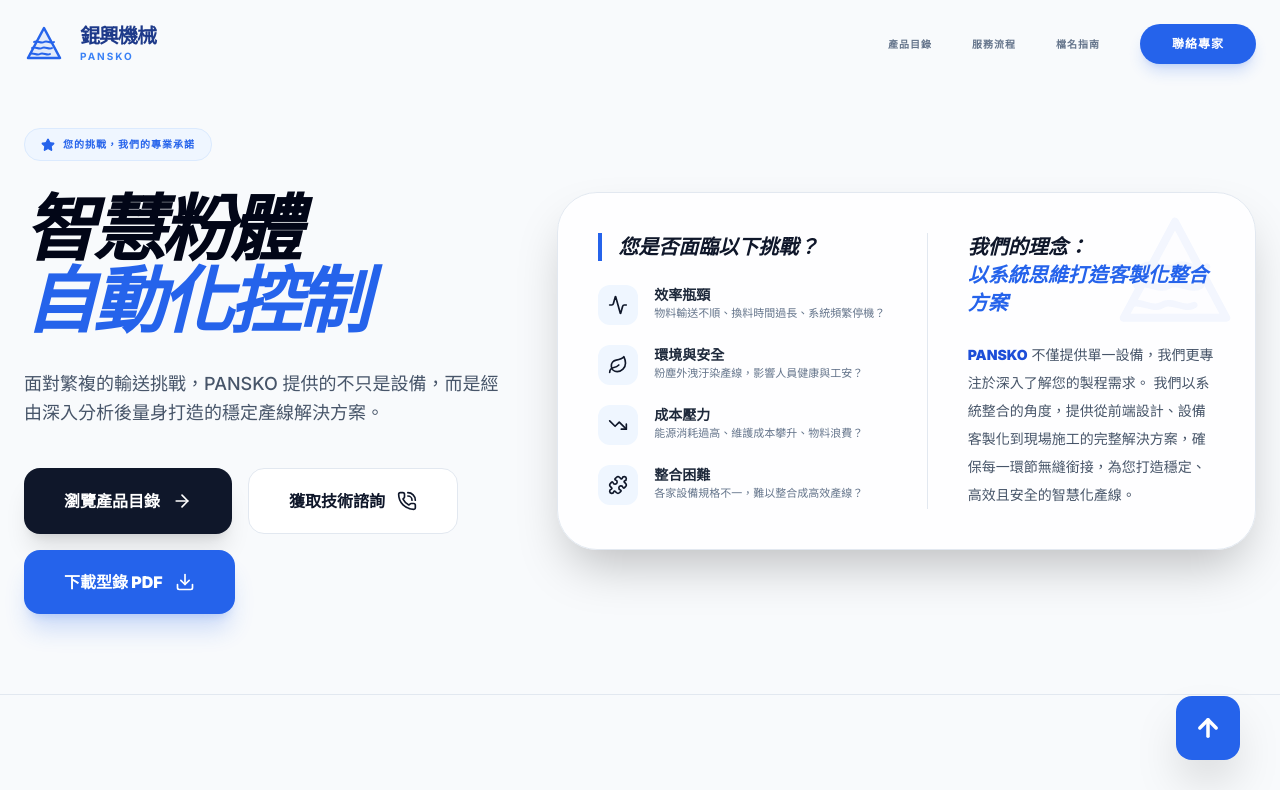
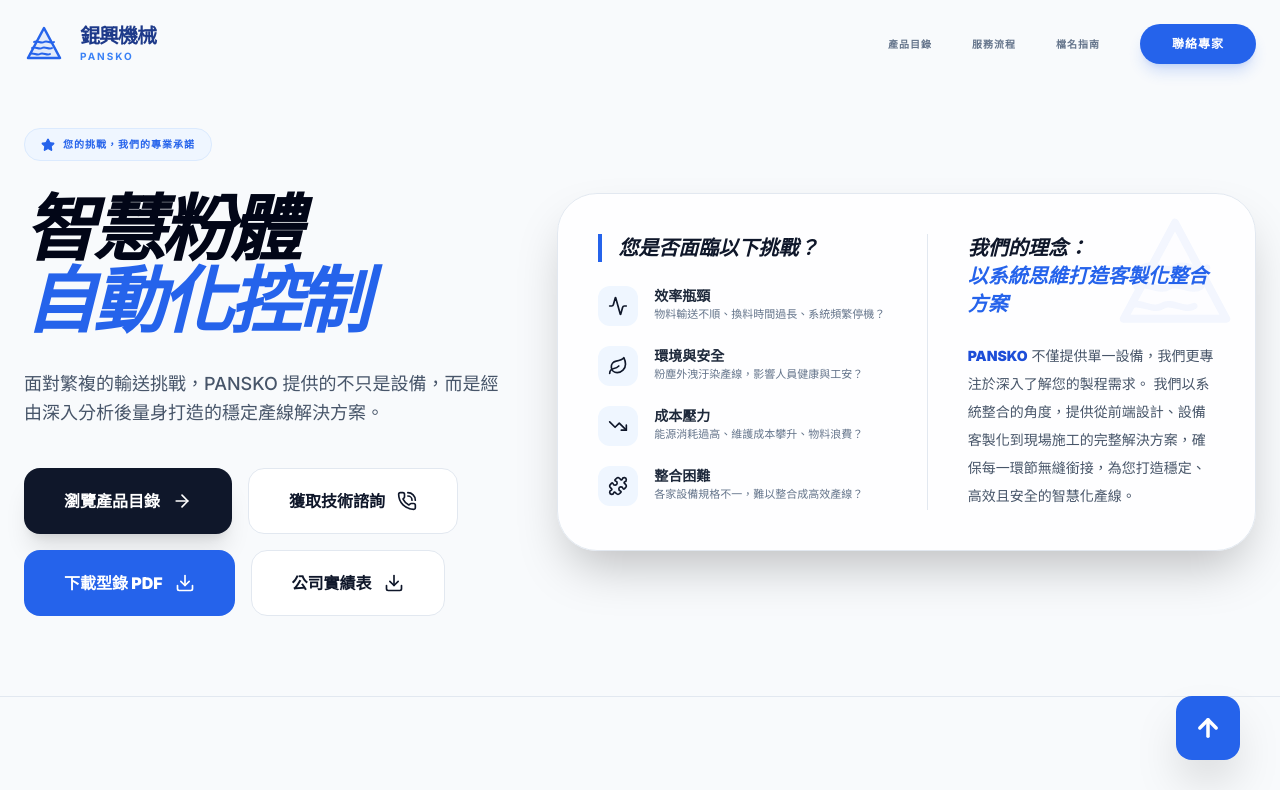
Before and after one commit to zack31717-alt/pansko, a React (Vite) app: page / in a window 1280 px wide. Shown: the top 790 px of the page. Built offline with nearby package versions, Linux system fonts and the light colour scheme.

Commit message:
Add company performance PDF

```diff
--- a/App.tsx
+++ b/App.tsx
@@ -217,30 +217,48 @@ const App: React.FC = () => {
             <p className="text-lg text-slate-600 mb-10 font-medium leading-relaxed max-w-lg">
               面對繁複的輸送挑戰，PANSKO 提供的不只是設備，而是經由深入分析後量身打造的穩定產線解決方案。
             </p>
-            <div className="flex flex-wrap gap-4">
+           <div className="flex flex-wrap gap-4">
   <button
     onClick={() => scrollTo('products')}
-    className="px-10 py-5 bg-slate-900 text-white font-black rounded-2xl hover:bg-slate-800 shadow-xl transition-all flex items-center gap-3 group"
+    className="px-10 py-5 bg-slate-900 text-white font-black rounded-2xl
+               hover:bg-slate-800 shadow-xl transition-all flex items-center gap-3 group"
   >
-    瀏覽產品目錄 <ArrowRight size={20} className="group-hover:translate-x-1" />
+    瀏覽產品目錄
+    <ArrowRight size={20} className="group-hover:translate-x-1" />
   </button>
 
   <button
     onClick={() => scrollTo('contact')}
-    className="px-10 py-5 bg-white text-slate-900 border border-slate-200 font-black rounded-2xl hover:bg-slate-50 transition-all flex items-center gap-3"
+    className="px-10 py-5 bg-white text-slate-900 border border-slate-200 font-black rounded-2xl
+               hover:bg-slate-50 transition-all flex items-center gap-3"
   >
-    獲取技術諮詢 <PhoneCall size={20} />
+    獲取技術諮詢
+    <PhoneCall size={20} />
   </button>
 
+  {/* 型錄下載 */}
   <a
     href="/kunhing-catalog.pdf"
-    target="_blank"
-    rel="noopener noreferrer"
-    className="px-10 py-5 bg-blue-600 text-white font-black rounded-2xl hover:bg-blue-700 shadow-xl shadow-blue-600/20 transition-all flex items-center gap-3"
+    download
+    className="px-10 py-5 bg-blue-600 text-white font-black rounded-2xl
+               hover:bg-blue-700 transition-all flex items-center gap-3"
   >
-    下載型錄 PDF <Download size={20} />
+    下載型錄 PDF
+    <Download size={20} />
+  </a>
+
+  {/* 公司實績表下載 */}
+  <a
+    href="/company-performance.pdf"
+    download
+    className="px-10 py-5 bg-white text-slate-900 border border-slate-200 font-black rounded-2xl
+               hover:bg-slate-50 transition-all flex items-center gap-3"
+  >
+    公司實績表
+    <Download size={20} />
   </a>
 </div>
+
           </motion.div>
 
           <motion.div
```
Also changed, not shown: 1 other file (tests, documents, lock files or other folders).
